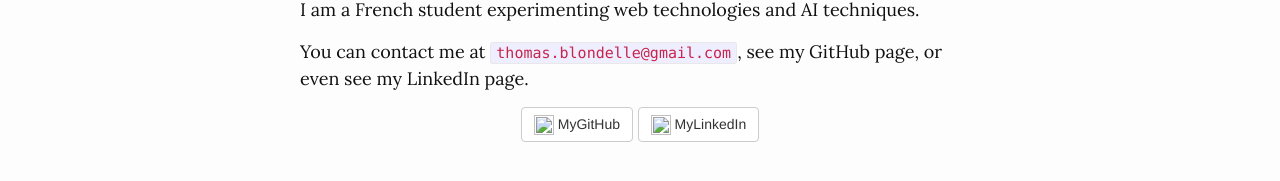
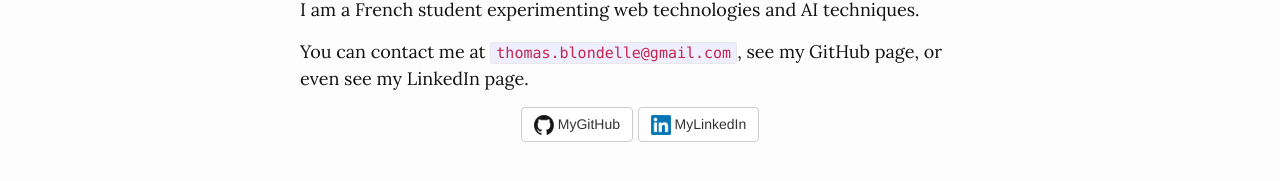
Before and after one commit to tblondelle/tblondelle.github.io, a Jekyll site: the page built from contact.md, in a window 1280 px wide. Shown: the part 177-358 px from the top of the page. Built offline with Jekyll 4.4.1, drawn with Linux system fonts in a browser that asks for light colours; nearby versions of some CDN libraries.

Commit message:
fix image links

```diff
--- a/contact.md
+++ b/contact.md
@@ -10,11 +10,11 @@
 
 <div class='center'>
    <a href="https://github.com/tblondelle" class="btn btn-default">
-       <img class="logo" src="./pics/github_logo.png" height="20" width="20">
+       <img class="logo" src="{{site.github.url}}/images/github_logo.png" height="20" width="20">
        <span>MyGitHub</span>
    </a>
    <a href="https://www.linkedin.com/in/tblondelle/" class="btn btn-default">
-       <img class="logo" src="./pics/linkedin_logo.png" height="20" width="20">
+       <img class="logo" src="{{site.github.url}}/images/linkedin_logo.png" height="20" width="20">
        <span>MyLinkedIn</span>
    </a>
 </div>
```
Also changed, not shown: 4 other files.
